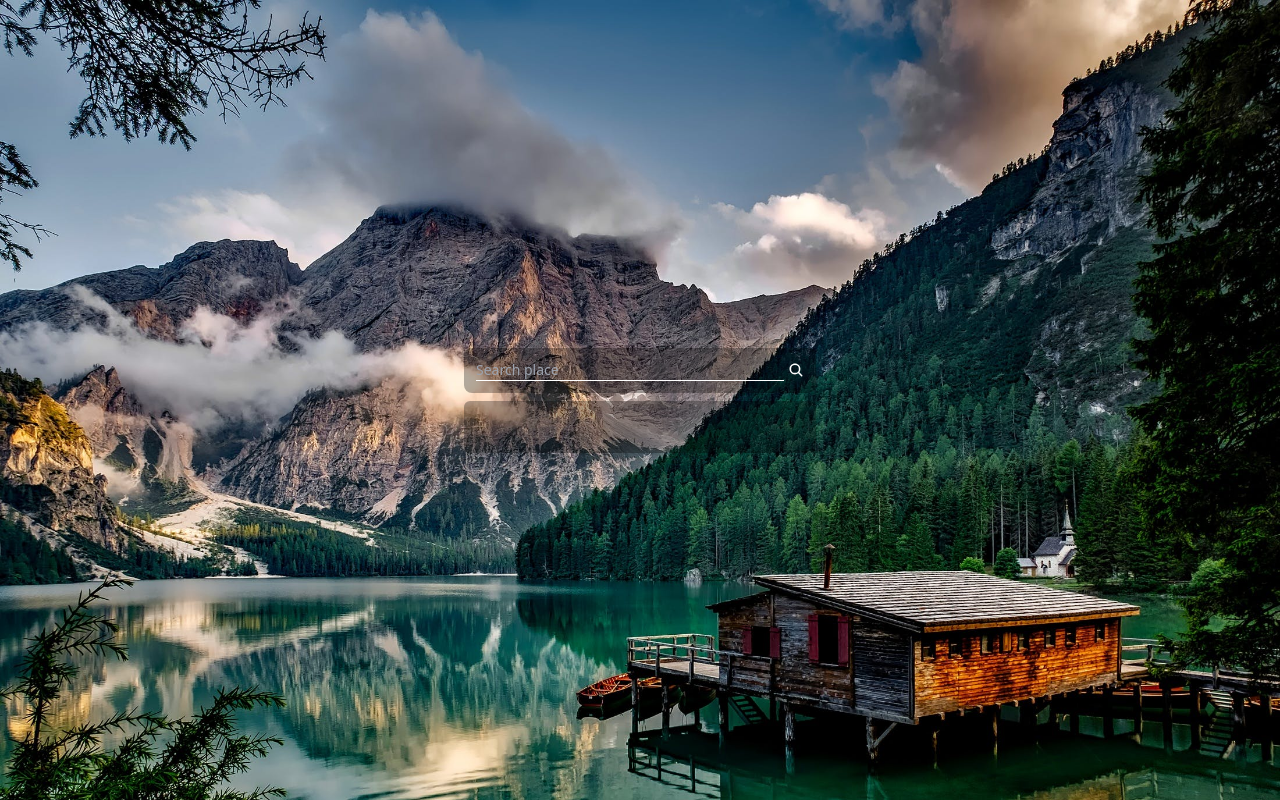
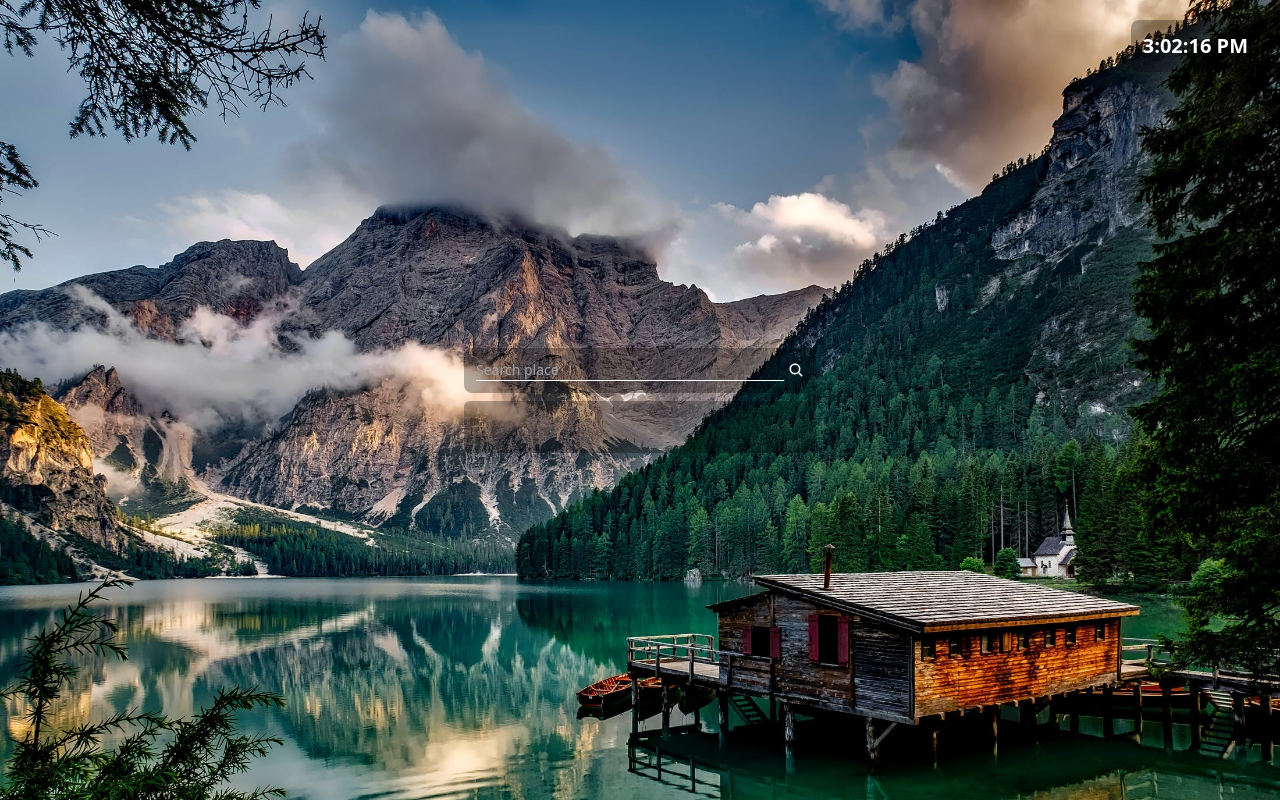
Before and after one commit to angelogalope/weather-web-app, a React (Vite) app in the folder resources/: page / in a window 1280 px wide. Built offline with nearby package versions, Linux system fonts and the light colour scheme.

Commit message:
Added Clock

```diff
--- a/resources/src/App.jsx
+++ b/resources/src/App.jsx
@@ -2,6 +2,7 @@ import { useState } from 'react';
 import axios from 'axios';
 import './App.css';
 import { IoSearch } from "react-icons/io5";
+import Clock from './components/Clock';
 
 function App() {
   const [place, setPlace] = useState("");
@@ -18,6 +19,9 @@ function App() {
 
   return (
     <div className="flex flex-col gap-2 items-center justify-center w-full h-screen bg-[url('/images/bg-image.jpg')] bg-cover">
+      <div className='flex items-center gap-1 bg-black text-white text-xl font-semibold bg-opacity-30 w-auto h-auto rounded-lg p-3 top-5 right-5 absolute z-10'>
+        <Clock />
+      </div>
       <div className='flex gap-1 bg-black text-white bg-opacity-30 w-[352px] h-auto rounded-lg p-3 z-10'>
         <input
           placeholder='Search place'
--- /dev/null
+++ b/resources/src/components/Clock.jsx
@@ -0,0 +1,23 @@
+import React, {useState, useEffect} from 'react';
+
+function Clock() {
+    const [clockState, setClockState] = useState();
+
+    useEffect(() => {
+
+        setInterval(() => {
+            const date = new Date();
+            setClockState(date.toLocaleTimeString());
+        }, 1000)
+
+    }, [])
+
+    return (
+        <div>
+            {clockState}
+        </div>
+    )
+}
+
+
+export default Clock
```
